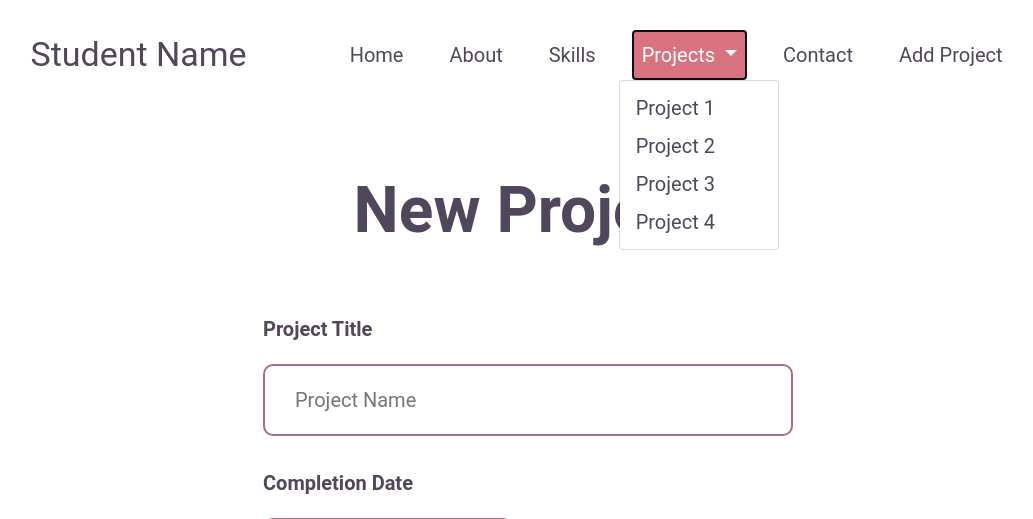
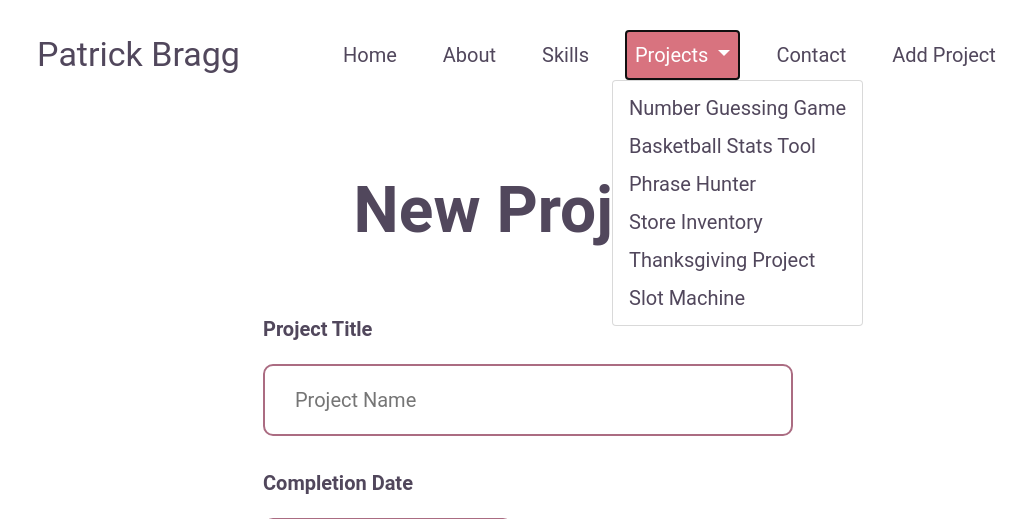
Before and after one commit to Pbbragg1/Tech_Degree_Portfolio, a Flask app: page /projects/new in a window 1280 px wide, after a click on "Projects". Shown: the top 519 px of the page, without its empty margins (112-1145 px from the left). Run offline with Flask 3, Linux system fonts and the light colour scheme.

Commit message:
added connections between some webpages and changed some info

```diff
--- a/app.py
+++ b/app.py
@@ -1,4 +1,4 @@
-from flask import Flask, render_template
+from flask import Flask, render_template, url_for
 
 
 app = Flask(__name__)
--- a/templates/index.html
+++ b/templates/index.html
@@ -15,7 +15,7 @@
         <section class="navigation">
             <nav class="navbar navbar-expand-lg">
                 <div class="container-fluid">
-                  <a class="navbar-brand" href="#">Student Name</a>
+                  <a class="navbar-brand" href="#">Patrick Bragg</a>
                   <button class="toggle" type="button" data-bs-toggle="collapse" data-bs-target="#navbarContent" aria-controls="navbarContent" aria-expanded="false" aria-label="Toggle navigation">
                     <i class="fas fa-bars"></i>
                   </button>
@@ -47,7 +47,7 @@
                         <a class="nav-link" href="#contact">Contact</a>
                       </li>
                       <li class="nav-item">
-                        <a class="nav-link" href="/projects/<id>/edit">Add Project</a>
+                        <a class="nav-link" href="{{ url_for('new_project') }}">Add Project</a>
                       </li>
                     </ul>
                   </div>
@@ -57,7 +57,7 @@
         <section class="header">
             <h1>Python Developer</h1>
             <p>Coding helps me control things in a world that is out of my control.</p>
-            <img src="https://gss-technology.com/wp-content/uploads/2021/07/round7.png" alt="Headshot of myself">
+            <img src="https://gss-technology.com/wp-content/uploads/2021/07/round7.png" alt="Python logo">
         </section>
         <section id="about">
             <h2>About Me</h2>
--- a/templates/projectform.html
+++ b/templates/projectform.html
@@ -16,34 +16,36 @@
         <section class="navigation">
             <nav class="navbar navbar-expand-lg">
                 <div class="container-fluid">
-                    <a class="navbar-brand" href="#">Student Name</a>
+                    <a class="navbar-brand" href="#">Patrick Bragg</a>
                     <button class="toggle" type="button" data-bs-toggle="collapse" data-bs-target="#navbarContent" aria-controls="navbarContent" aria-expanded="false" aria-label="Toggle navigation">
                         <i class="fas fa-bars"></i>
                     </button>
                     <div class="collapse navbar-collapse" id="navbarContent">
                         <ul class="navbar-nav me-auto mb-2 mb-lg-0">
                             <li class="nav-item">
-                                <a class="nav-link active" aria-current="page" href="#">Home</a>
+                                <a class="nav-link active" aria-current="page" href="{{ url_for('index') }}">Home</a>
                             </li>
                             <li class="nav-item">
-                                <a class="nav-link" href="#about">About</a>
+                                <a class="nav-link" href="/#about">About</a>
                             </li>
                             <li class="nav-item">
-                                <a class="nav-link" href="#skills">Skills</a>
+                                <a class="nav-link" href="/#skills">Skills</a>
                             </li>
                             <li class="nav-item dropdown">
                                 <a class="nav-link dropdown-toggle" href="#" id="navbarDropdown" role="button" data-bs-toggle="dropdown" aria-expanded="false">
                                 Projects
                                 </a>
                                 <ul class="dropdown-menu" aria-labelledby="navbarDropdown">
-                                <li><a class="dropdown-item" href="#project1">Project 1</a></li>
-                                <li><a class="dropdown-item" href="#project2">Project 2</a></li>
-                                <li><a class="dropdown-item" href="#project3">Project 3</a></li>
-                                <li><a class="dropdown-item" href="#project4">Project 4</a></li>
+                                    <li><a class="dropdown-item" href="#project1">Number Guessing Game</a></li>
+                                    <li><a class="dropdown-item" href="#project2">Basketball Stats Tool</a></li>
+                                    <li><a class="dropdown-item" href="#project3">Phrase Hunter</a></li>
+                                    <li><a class="dropdown-item" href="#project4">Store Inventory</a></li>
+                                    <li><a class="dropdown-item" href="#project5">Thanksgiving Project</a></li>
+                                    <li><a class="dropdown-item" href="#project6">Slot Machine</a></li>
                                 </ul>
                             </li>
                             <li class="nav-item">
-                                <a class="nav-link" href="#contact">Contact</a>
+                                <a class="nav-link" href="/#contact">Contact</a>
                             </li>
                             <li class="nav-item">
                                 <a class="nav-link" href="#">Add Project</a>
```
